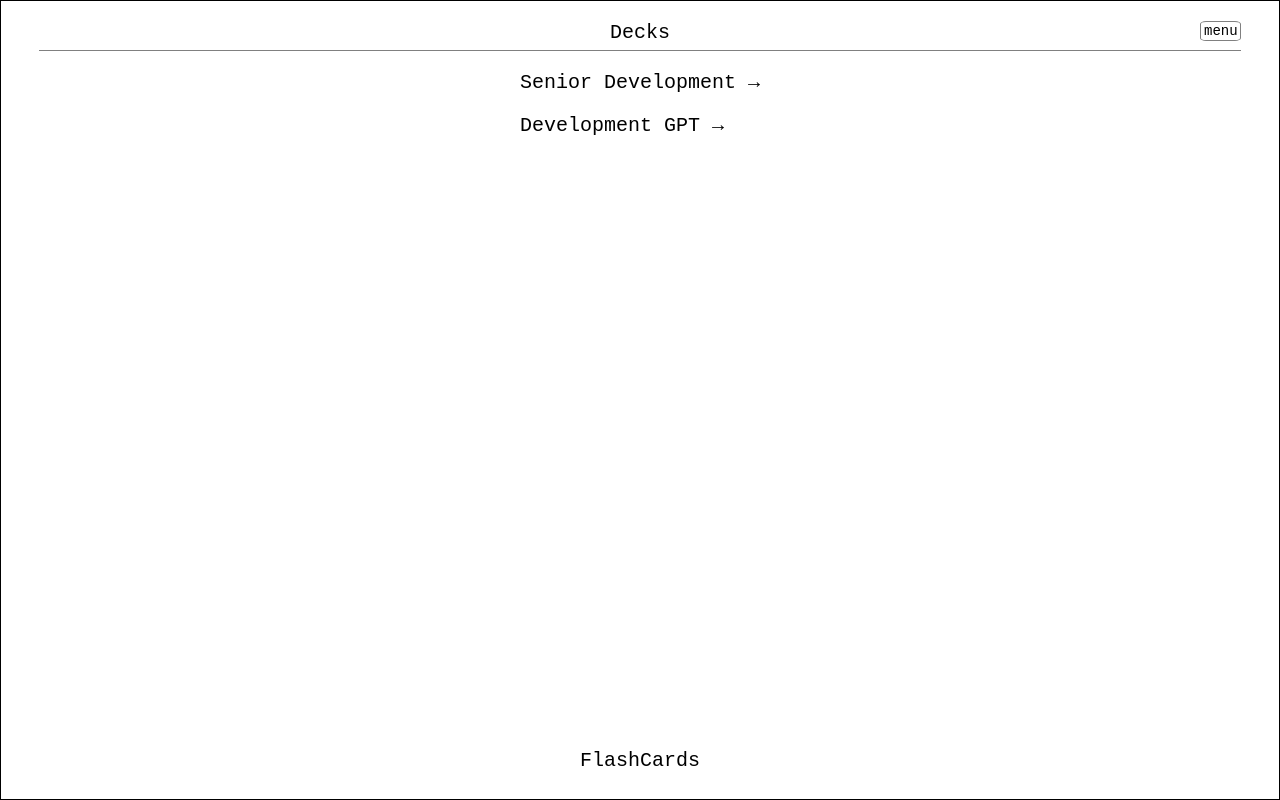
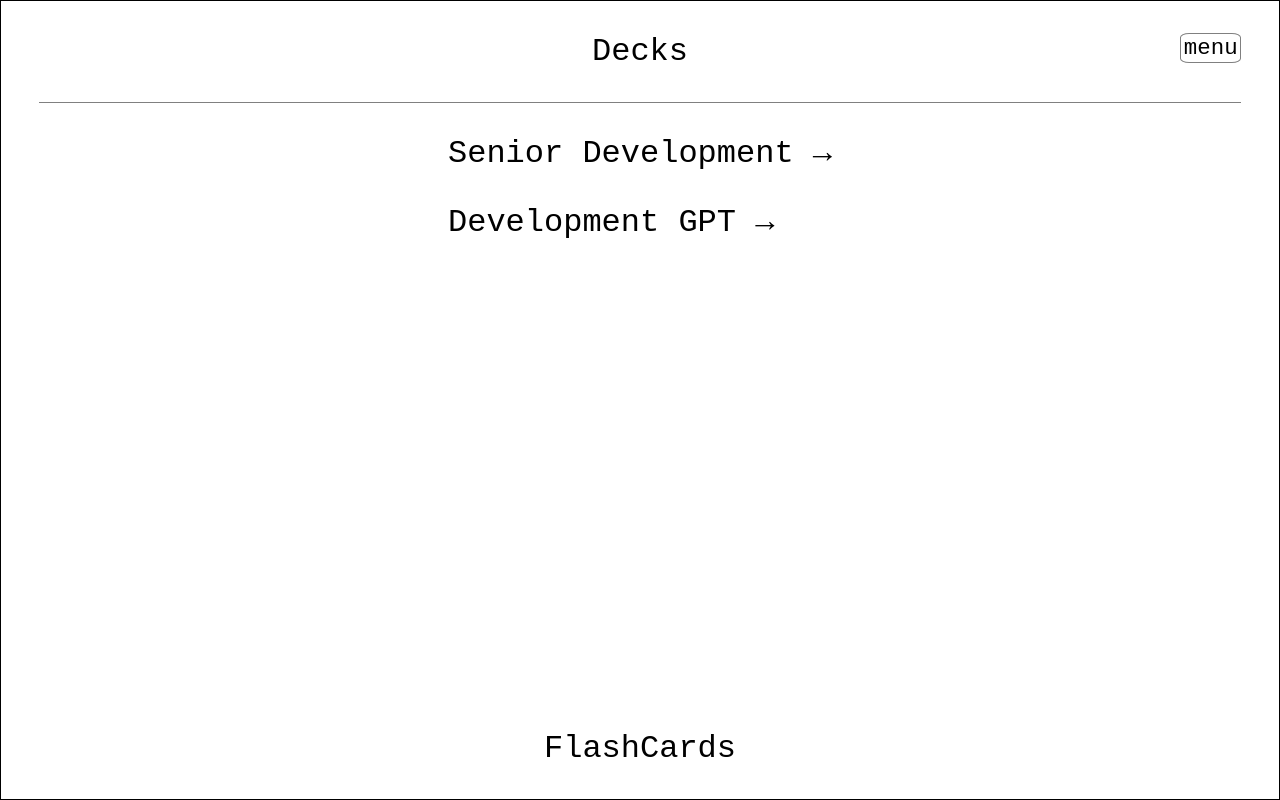
Before and after one commit to huwfernie/flashcards-web, a React (Create React App) app: page / in a window 1280 px wide. Built offline with nearby package versions, Linux system fonts and the light colour scheme.

Commit message:
Add css font size media querys

```diff
--- a/src/scripts/components/Footer.js
+++ b/src/scripts/components/Footer.js
@@ -1,20 +1,22 @@
 import React from 'react';
 
-function Footer({store, version, toggleAnswer}) {
+function Footer({ store, version, toggleAnswer }) {
 
     if (version === "question") {
         return (
             <footer className="footer">
-                <span onClick={store.prevQuestion}>Prev</span>
-                <span onClick={store.toggleAnswer}>Flip</span>
-                <span onClick={store.nextQuestion}>Next</span>
+                <span onClick={store.prevQuestion}><p>Prev</p></span>
+                <span onClick={store.toggleAnswer}><p>Flip</p></span>
+                <span onClick={store.nextQuestion}><p>Next</p></span>
             </footer>
         )
     }
     else {
         return (
             <footer className="footer">
-                FlashCards
+                <p>
+                    FlashCards
+                </p>
             </footer>
         )
     }
--- a/src/styles/App.css
+++ b/src/styles/App.css
@@ -57,7 +57,7 @@ html.mode-prod .view {
 .view {
   display: grid;
   grid-template-columns: [a] 1fr [b];
-  grid-template-rows: [a] 50px [b] auto [c] 50px [d];
+  grid-template-rows: [a] fit-content(1ch) [b] auto [c] fit-content(1ch) [d];
 
   padding: 0 3%;
   background-color: var(--main-background-color);
@@ -178,3 +178,28 @@ html.theme-retro body {
   --main-border-color: ForestGreen;
   --main-link-color: LawnGreen;
 }
+
+/*
+Screen Width Breakpoints
+*/
+
+body {
+  font-size: 20px;
+}
+@media screen and (min-width: 600px) {
+  body {
+    font-size: 24px;
+  }
+}
+
+@media screen and (min-width: 900px) {
+  body {
+    font-size: 28px;
+  }
+}
+
+@media screen and (min-width: 1200px) {
+  body {
+    font-size: 32px;
+  }
+}
```
